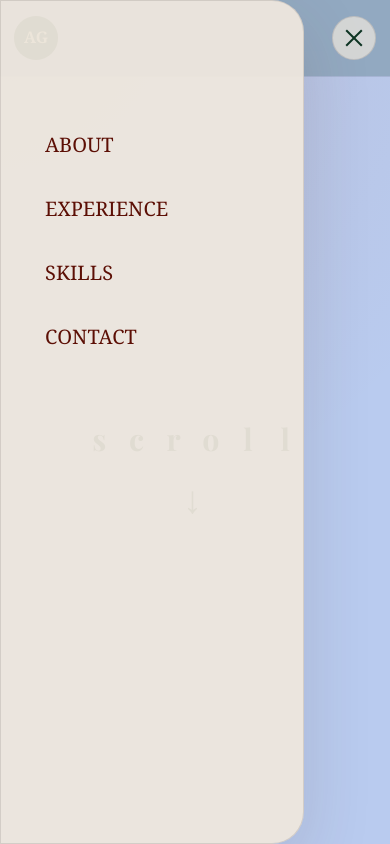
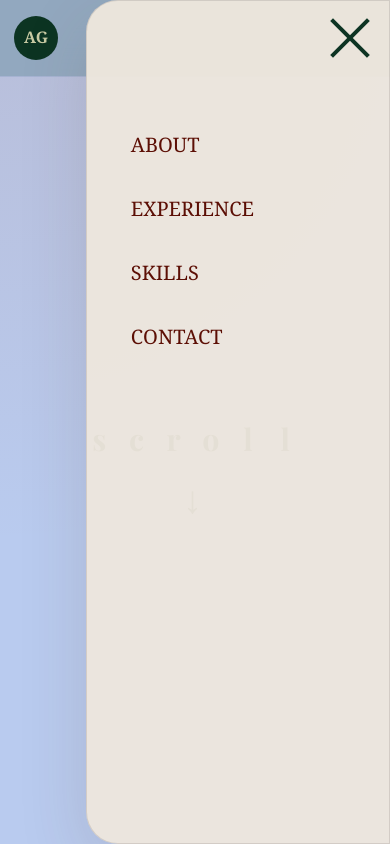
Before and after one commit to Iceteaonice/birutis, a plain HTML site: page index.html in a window 390 px wide. Both pictures are taken after a click on the button "Open menu". Shown: the top 844 px of the page. Drawn offline with nearby package versions, Linux system fonts and the light colour scheme.

Commit message:
Refine hamburger menu behavior

```diff
--- a/index.html
+++ b/index.html
@@ -248,7 +248,22 @@
         return;
       }
 
+      const target = document.querySelector(event.target.getAttribute('href'));
+
       closeMenu();
+
+      if (!target) {
+        return;
+      }
+
+      event.preventDefault();
+      const headerOffset = document.querySelector('.site-header').offsetHeight;
+      const targetTop = target.getBoundingClientRect().top + window.scrollY - headerOffset;
+
+      window.scrollTo({
+        top: targetTop,
+        behavior: 'smooth'
+      });
     });
   </script>
 </body>
--- a/styles.css
+++ b/styles.css
@@ -63,15 +63,34 @@ a {
 }
 
 .nav-links {
+  position: fixed;
+  top: 0;
+  right: 0;
+  z-index: 25;
   display: flex;
-  flex-wrap: wrap;
-  gap: 10px 22px;
+  width: min(78vw, 360px);
+  height: 100vh;
+  flex-direction: column;
+  gap: 0;
+  padding: 112px 44px 44px;
+  border: 1px solid var(--line);
+  border-radius: 32px 0 0 32px;
+  background: rgba(238, 231, 221, 0.96);
+  box-shadow: var(--shadow);
   color: var(--muted);
   font-size: 0.95rem;
   text-transform: uppercase;
+  transform: translateX(105%);
+  transition: transform 220ms ease;
+}
+
+.nav-links.is-open {
+  transform: translateX(0);
 }
 
 .nav-links a {
+  padding: 16px 0;
+  font-size: 1.25rem;
   text-decoration: none;
 }
 
@@ -80,29 +99,58 @@ a {
 }
 
 .menu-toggle {
-  display: none;
-  width: 44px;
+  position: relative;
+  z-index: 30;
+  display: grid;
+  width: 52px;
   height: 44px;
-  padding: 10px;
-  border: 1px solid var(--line);
-  border-radius: 999px;
-  background: rgba(238, 231, 221, 0.72);
+  align-content: center;
+  gap: 8px;
+  padding: 0;
+  border: 0;
+  background: transparent;
   cursor: pointer;
 }
 
 .menu-toggle span {
   display: block;
   width: 100%;
-  height: 2px;
+  height: 4px;
   background: var(--text);
+  transition: opacity 180ms ease, transform 180ms ease;
 }
 
 .menu-toggle span + span {
-  margin-top: 6px;
+  margin-top: 0;
+}
+
+.menu-toggle.is-open span:nth-child(1) {
+  transform: translateY(12px) rotate(45deg);
+}
+
+.menu-toggle.is-open span:nth-child(2) {
+  opacity: 0;
+}
+
+.menu-toggle.is-open span:nth-child(3) {
+  transform: translateY(-12px) rotate(-45deg);
 }
 
 .menu-backdrop {
-  display: none;
+  position: fixed;
+  inset: 0;
+  z-index: 20;
+  display: block;
+  border: 0;
+  background: rgba(13, 52, 35, 0.22);
+  opacity: 0;
+  pointer-events: none;
+  transition: opacity 180ms ease;
+}
+
+.menu-backdrop.is-open {
+  opacity: 1;
+  pointer-events: auto;
 }
 
 .section {
@@ -454,73 +502,6 @@ h3 {
     padding: 16px 0;
   }
 
-  .menu-toggle {
-    display: block;
-    position: relative;
-    z-index: 30;
-  }
-
-  .menu-toggle.is-open span:nth-child(1) {
-    transform: translateY(8px) rotate(45deg);
-  }
-
-  .menu-toggle.is-open span:nth-child(2) {
-    opacity: 0;
-  }
-
-  .menu-toggle.is-open span:nth-child(3) {
-    transform: translateY(-8px) rotate(-45deg);
-  }
-
-  .menu-toggle span {
-    transition: opacity 180ms ease, transform 180ms ease;
-  }
-
-  .menu-backdrop {
-    display: block;
-    position: fixed;
-    inset: 0;
-    z-index: 20;
-    border: 0;
-    background: rgba(13, 52, 35, 0.22);
-    opacity: 0;
-    pointer-events: none;
-    transition: opacity 180ms ease;
-  }
-
-  .menu-backdrop.is-open {
-    opacity: 1;
-    pointer-events: auto;
-  }
-
-  .nav-links {
-    position: fixed;
-    top: 0;
-    left: 0;
-    z-index: 25;
-    display: flex;
-    width: min(78vw, 360px);
-    height: 100vh;
-    flex-direction: column;
-    gap: 0;
-    padding: 112px 44px 44px;
-    border: 1px solid var(--line);
-    border-radius: 0 32px 32px 0;
-    background: rgba(238, 231, 221, 0.94);
-    box-shadow: var(--shadow);
-    transform: translateX(-105%);
-    transition: transform 220ms ease;
-  }
-
-  .nav-links.is-open {
-    transform: translateX(0);
-  }
-
-  .nav-links a {
-    padding: 16px 0;
-    font-size: 1.25rem;
-  }
-
   .hero,
   .split-section,
   .timeline-item,
```
